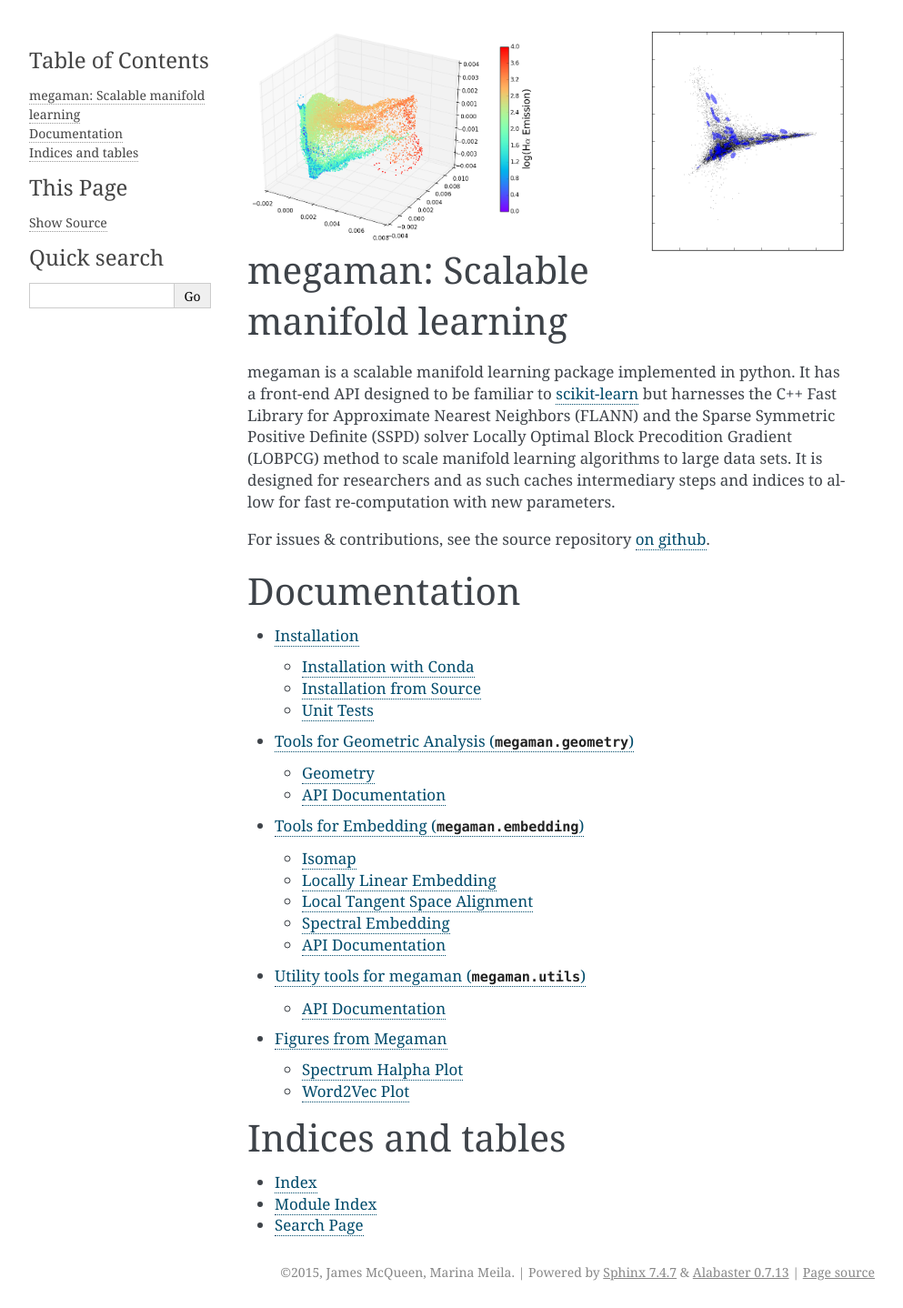
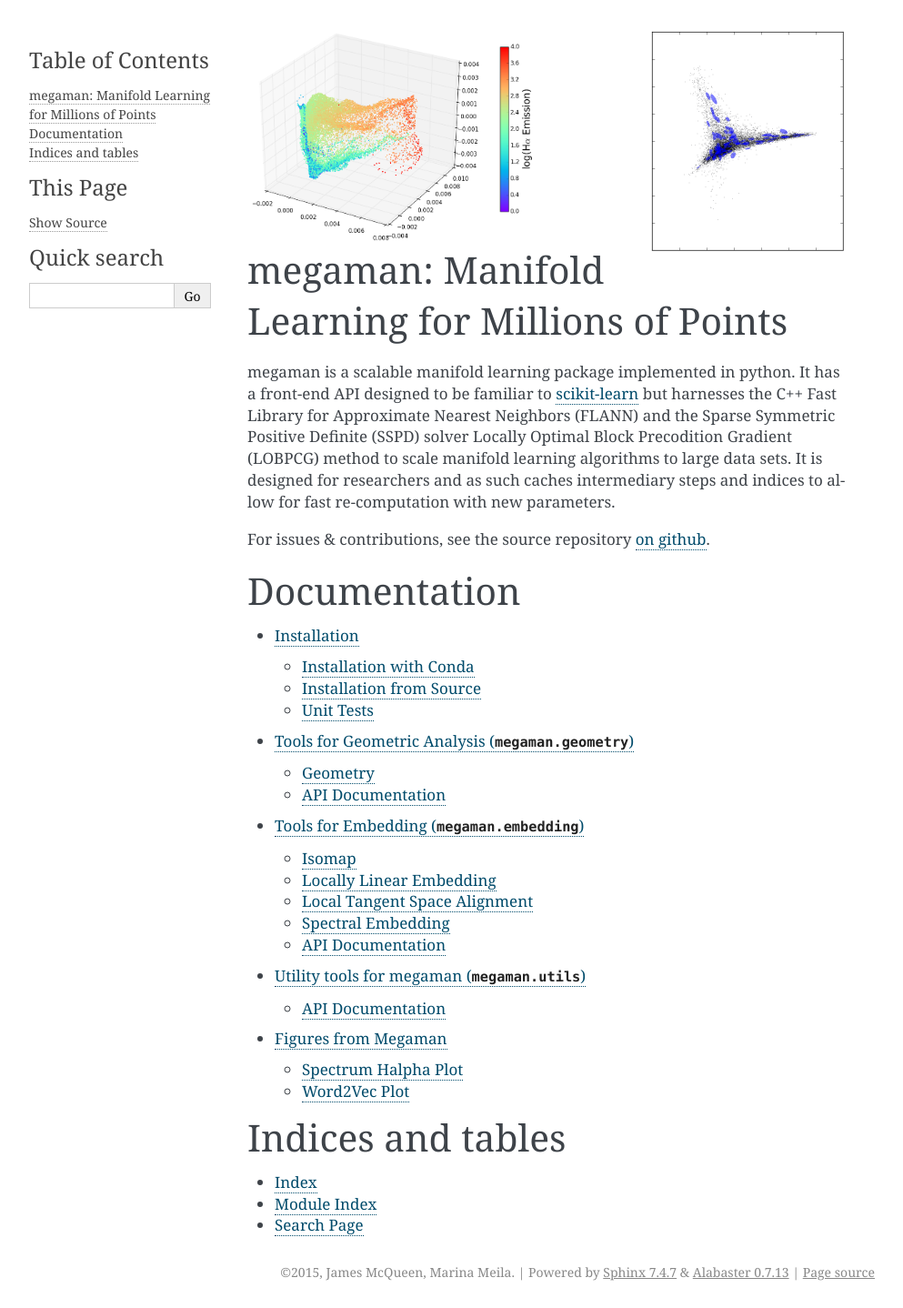
Before and after one commit to mmp2/megaman, a Sphinx documentation site: the page built from doc/index.rst, in a window 1280 px wide. Shown: the whole page at 91% size, without its empty margins (148-1141 px from the left). Built offline with Sphinx 7.4.7, drawn with Linux system fonts in a browser that asks for light colours; formulas are drawn with MathJax 3.

Commit message:
DOC: change html doc title

```diff
--- a/doc/index.rst
+++ b/doc/index.rst
@@ -10,8 +10,8 @@
    :target: /megaman/images/word2vec
 
 
-megaman: Scalable manifold learning
-=================================
+megaman: Manifold Learning for Millions of Points
+=================================================
 
 megaman is a scalable manifold learning package implemented in
 python. It has a front-end API designed to be familiar
```
